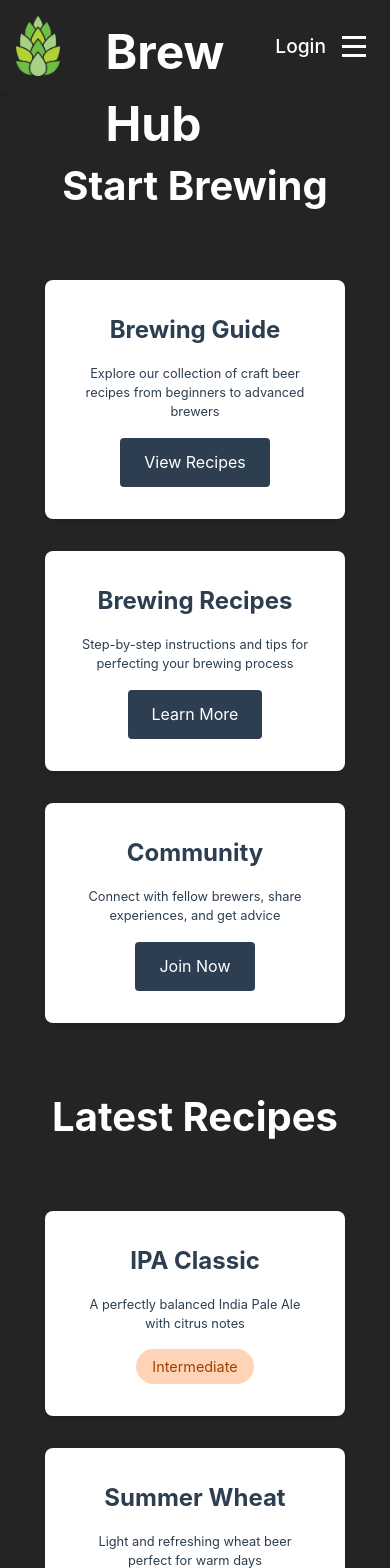
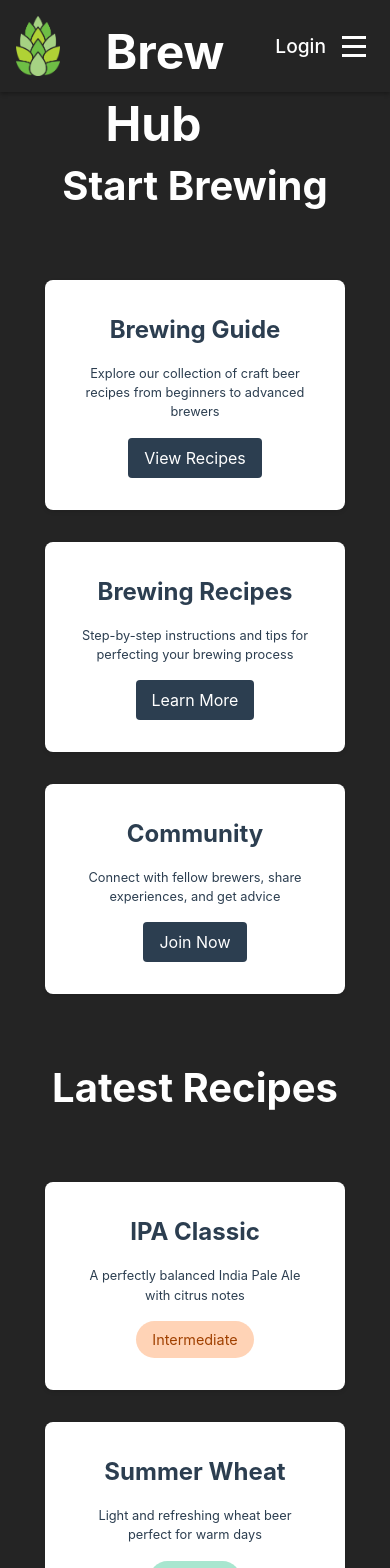
Before and after one commit to PeterKock/brewhub-frontend, a React (Vite) app: page / in a window 390 px wide. Shown: the top 1568 px of the page. Built offline with nearby package versions, Linux system fonts and the light colour scheme.

Commit message:
fix: feature, recipes cards styling. added a responsive css file

```diff
--- a/src/main.jsx
+++ b/src/main.jsx
@@ -2,6 +2,7 @@ import { StrictMode } from 'react'
 import { createRoot } from 'react-dom/client'
 import './styles/reset.css'
 import './styles/styles.css'
+import './styles/responsive.css'
 import App from './App.jsx'
 
 createRoot(document.getElementById('root')).render(
--- /dev/null
+++ b/src/styles/responsive.css
@@ -0,0 +1 @@
+/* ================= Media Queries ================= */
--- a/src/styles/styles.css
+++ b/src/styles/styles.css
@@ -121,7 +121,7 @@ a:hover {
   width: 100%;
   background-color: var(--primary-bg-color);
   padding: var(--spacing-md);
-  box-shadow: 0 2px 4px rgba(0, 0, 0, 0.1);
+  box-shadow: 0 2px 4px rgba(0, 0, 0, 0.3);
 }
 
 .header-content {
@@ -289,6 +289,8 @@ a:hover {
   box-shadow: var(--card-shadow-value);
   text-align: center;
   transition: transform var(--transition-default-value);
+  display: flex;
+  flex-direction: column;
 }
 
 .feature-card:hover {
@@ -301,15 +303,21 @@ a:hover {
   font-size: var(--h3-font-size);
 }
 
+.feature-card p {
+  flex-grow: 1;
+  margin: 0 0 var(--spacing-md) 0;
+}
+
 .feature-button {
   background-color: var(--secondary-bg-color);
   color: var(--primary-text-color);
   border: none;
-  padding: 0.8rem 1.5rem;
+  padding: 0.5rem 1rem;
   border-radius: 4px;
   cursor: pointer;
-  margin-top: var(--spacing-md);
   transition: background-color var(--transition-default-value);
+  width: fit-content;
+  margin: 0 auto;
 }
 
 .feature-button:hover {
@@ -338,6 +346,8 @@ a:hover {
   box-shadow: var(--card-shadow-value);
   text-align: center;
   transition: transform var(--transition-default-value);
+  display: flex;
+  flex-direction: column;
 }
 
 .recipe-card:hover {
@@ -350,12 +360,18 @@ a:hover {
   font-size: var(--h3-font-size);
 }
 
+.recipe-card p {
+  flex-grow: 1;
+  margin: 0 0 var(--spacing-md) 0;
+}
+
 .difficulty {
   display: inline-block;
-  padding: 0.4rem 1rem;
+  padding: 0.5rem 1rem;
   border-radius: 20px;
   font-size: 0.9rem;
-  margin-top: var(--spacing-md);
+  width: fit-content;
+  margin: 0 auto;
 }
 
 .difficulty-beginner {
@@ -376,13 +392,11 @@ a:hover {
 /* ------------------------------- 6. Login Page -------------------------------- */
 
 .login-page {
-  min-height: 60vh;
+  min-height: 65vh;
   display: flex;
   align-items: center;
   justify-content: center;
-  background-color: var(--primary-bg-color);
   padding: var(--spacing-md);
-  padding-top: 7vh;
 }
 
 .login-box {
```
